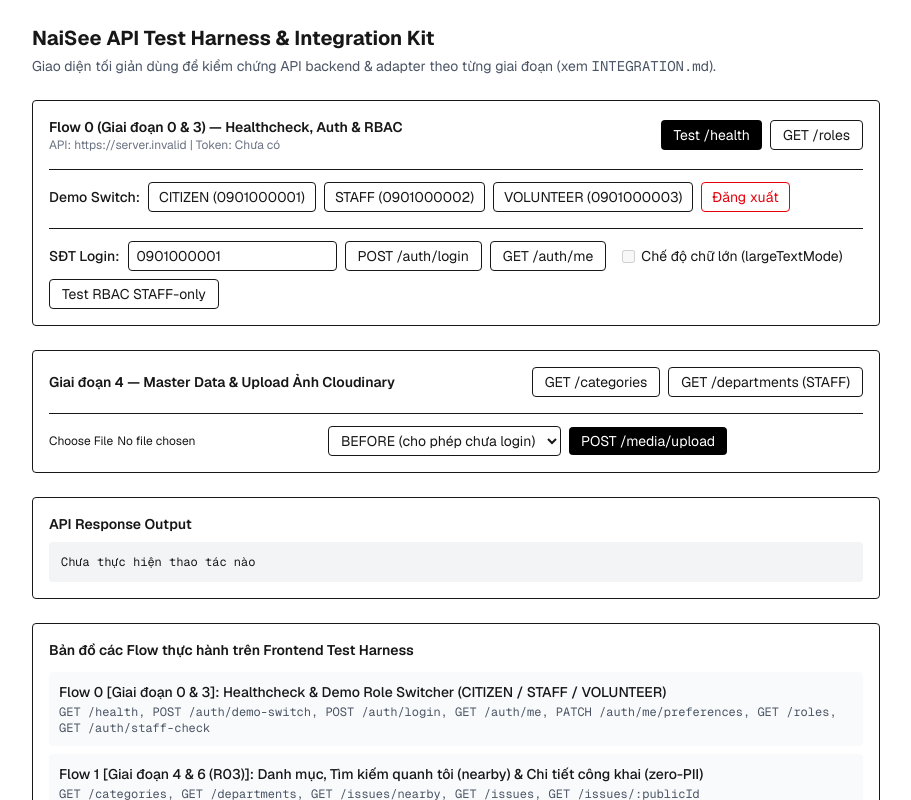
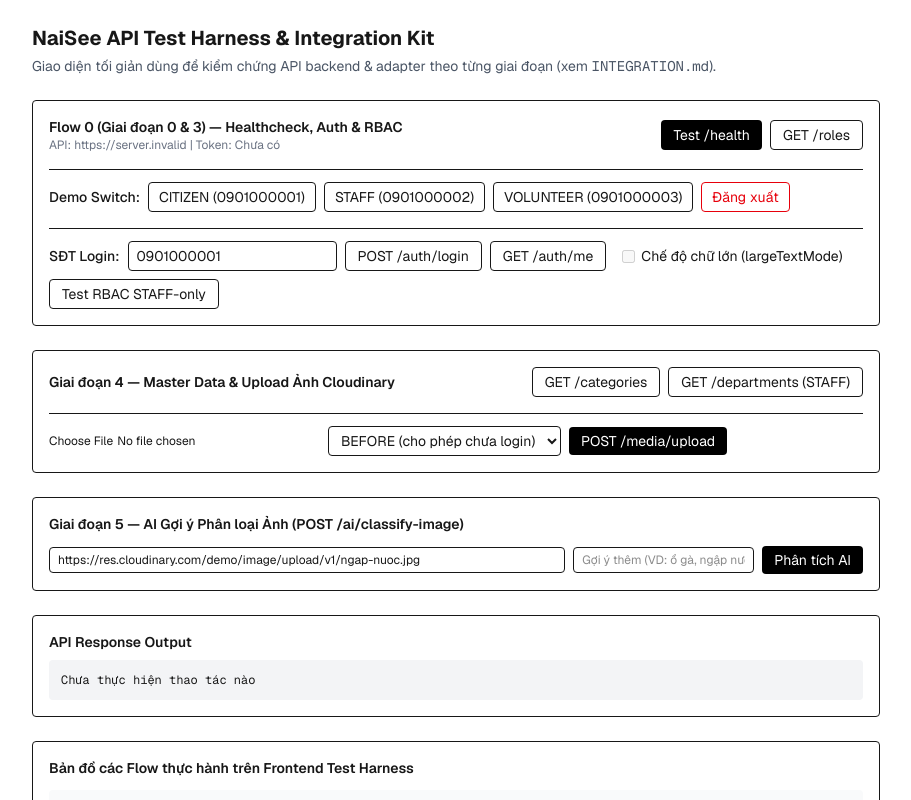
Before and after one commit to LainHash/naisee_frontend, a Next.js app: page / in a window 1280 px wide. Shown: the top 800 px of the page, without its empty margins (184-1095 px from the left). Built offline with nearby package versions, Linux system fonts and the light colour scheme; no server answers.

Commit message:
ai config

```diff
--- a/src/app/page.tsx
+++ b/src/app/page.tsx
@@ -1,8 +1,17 @@
 'use client';
 
 import { useState, useSyncExternalStore } from 'react';
-import { toUiRole } from '@/adapters/domain.adapter';
-import type { BackendMediaStage, BackendRoleName } from '@/contracts/api.types';
+import {
+  toUiCategory,
+  toUiRole,
+  toUiSeverity,
+} from '@/adapters/domain.adapter';
+import type {
+  BackendCategoryCode,
+  BackendMediaStage,
+  BackendRoleName,
+} from '@/contracts/api.types';
+import { aiApi, type ClassifyImageResultDto } from '@/features/ai/api';
 import { authApi, type AuthUserDto } from '@/features/auth/api';
 import { masterDataApi } from '@/features/master-data/api';
 import { mediaApi } from '@/features/media/api';
@@ -73,6 +82,11 @@ export default function TestHarnessHomePage() {
   const [selectedFile, setSelectedFile] = useState<File | null>(null);
   const [uploadStage, setUploadStage] = useState<BackendMediaStage>('BEFORE');
   const [uploadedUrl, setUploadedUrl] = useState<string | null>(null);
+  const [aiImageUrl, setAiImageUrl] = useState<string>(
+    'https://res.cloudinary.com/demo/image/upload/v1/ngap-nuoc.jpg',
+  );
+  const [aiHint, setAiHint] = useState<string>('');
+  const [aiResult, setAiResult] = useState<ClassifyImageResultDto | null>(null);
   const [loading, setLoading] = useState(false);
 
   const hasToken = useSyncExternalStore(
@@ -153,6 +167,18 @@ export default function TestHarnessHomePage() {
       const res = await mediaApi.upload(selectedFile, uploadStage);
       if (res.success) {
         setUploadedUrl(res.data.url);
+        setAiImageUrl(res.data.url);
+      }
+      return res;
+    });
+  }
+
+  async function handleClassifyImage(e: React.FormEvent) {
+    e.preventDefault();
+    await runAction(async () => {
+      const res = await aiApi.classifyImage(aiImageUrl, aiHint);
+      if (res.success) {
+        setAiResult(res.data);
       }
       return res;
     });
@@ -371,6 +397,56 @@ export default function TestHarnessHomePage() {
         )}
       </section>
 
+      {/* Giai đoạn 5: AI Classify Image */}
+      <section className="mt-6 space-y-3 rounded border p-4">
+        <div className="font-semibold">
+          Giai đoạn 5 — AI Gợi ý Phân loại Ảnh (POST /ai/classify-image)
+        </div>
+        <form
+          onSubmit={handleClassifyImage}
+          className="flex flex-wrap items-center gap-2"
+        >
+          <input
+            value={aiImageUrl}
+            onChange={(e) => setAiImageUrl(e.target.value)}
+            placeholder="URL ảnh (tự điền sau khi upload)"
+            className="min-w-72 flex-1 rounded border px-2 py-1 text-xs"
+          />
+          <input
+            value={aiHint}
+            onChange={(e) => setAiHint(e.target.value)}
+            placeholder="Gợi ý thêm (VD: ổ gà, ngập nước...)"
+            className="rounded border px-2 py-1 text-xs"
+          />
+          <button
+            type="submit"
+            disabled={loading}
+            className="rounded bg-black px-3 py-1 text-white disabled:opacity-50"
+          >
+            Phân tích AI
+          </button>
+        </form>
+
+        {aiResult && (
+          <div className="rounded bg-gray-50 p-2.5 text-xs">
+            <div>
+              Gợi ý: <strong>{aiResult.categoryName}</strong> (BE:{' '}
+              <code>{aiResult.categoryCode}</code> / UI:{' '}
+              <code>
+                {toUiCategory(aiResult.categoryCode as BackendCategoryCode)}
+              </code>
+              ) | Ưu tiên: <code>{aiResult.suggestedPriority}</code> (UI:{' '}
+              <code>{toUiSeverity(aiResult.suggestedPriority)}</code>) | Độ tin
+              cậy: {Math.round(aiResult.confidence * 100)}% |{' '}
+              {aiResult.isMocked ? 'Rule fallback' : 'Vision API'}
+            </div>
+            <div className="mt-1 text-gray-600">
+              Tiêu đề gợi ý: {aiResult.suggestedTitle}
+            </div>
+          </div>
+        )}
+      </section>
+
       {/* Output console */}
       <section className="mt-6 rounded border p-4">
         <div className="font-semibold">API Response Output</div>
--- /dev/null
+++ b/src/features/ai/api.ts
@@ -0,0 +1,31 @@
+import type {
+  ApiEnvelope,
+  BackendCategoryCode,
+  BackendPriority,
+} from '@/contracts/api.types';
+import { apiClient } from '@/shared/api-client';
+
+export interface ClassifyImageResultDto {
+  categoryPublicId: string;
+  categoryCode: BackendCategoryCode | string;
+  categoryName: string;
+  confidence: number;
+  suggestedTitle: string;
+  suggestedPriority: BackendPriority;
+  isMocked: boolean;
+}
+
+/**
+ * Headless AI classification SDK matching naisee_backend AiController.
+ */
+export const aiApi = {
+  classifyImage(
+    imageUrl: string,
+    hint?: string,
+  ): Promise<ApiEnvelope<ClassifyImageResultDto>> {
+    return apiClient.post<ClassifyImageResultDto>('/ai/classify-image', {
+      imageUrl,
+      ...(hint ? { hint } : {}),
+    });
+  },
+};
```
